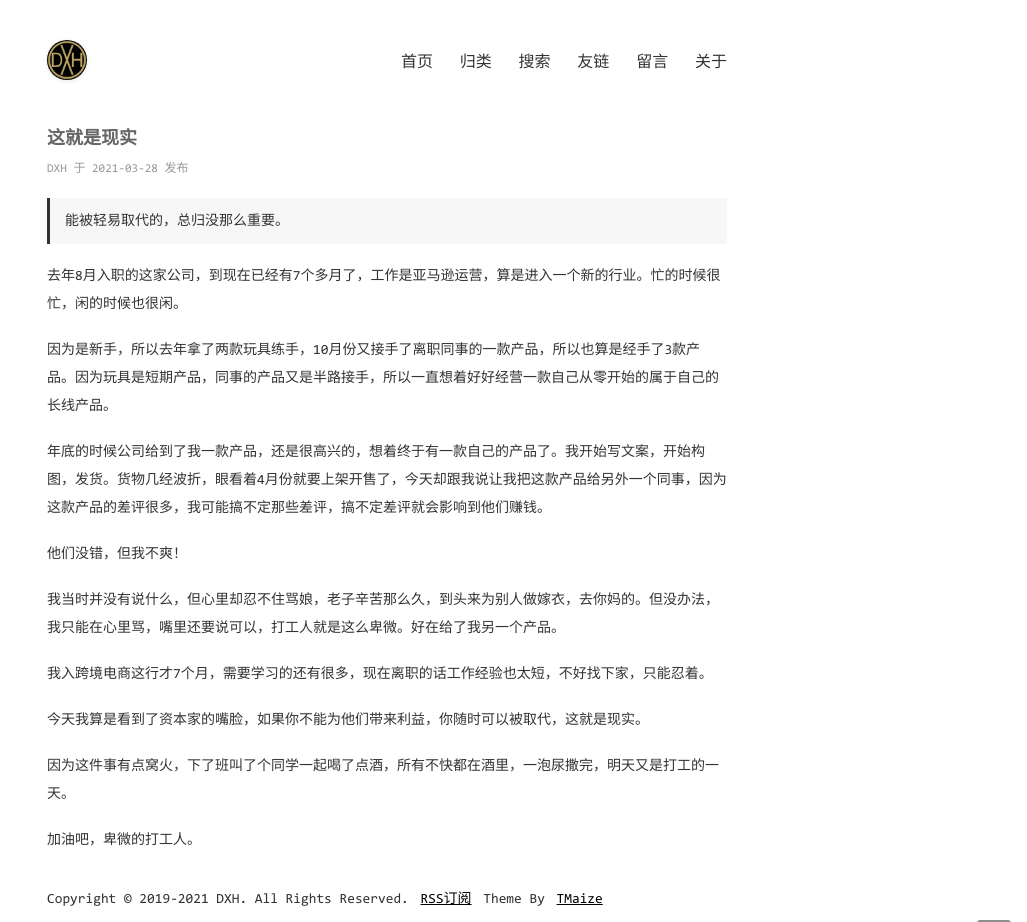
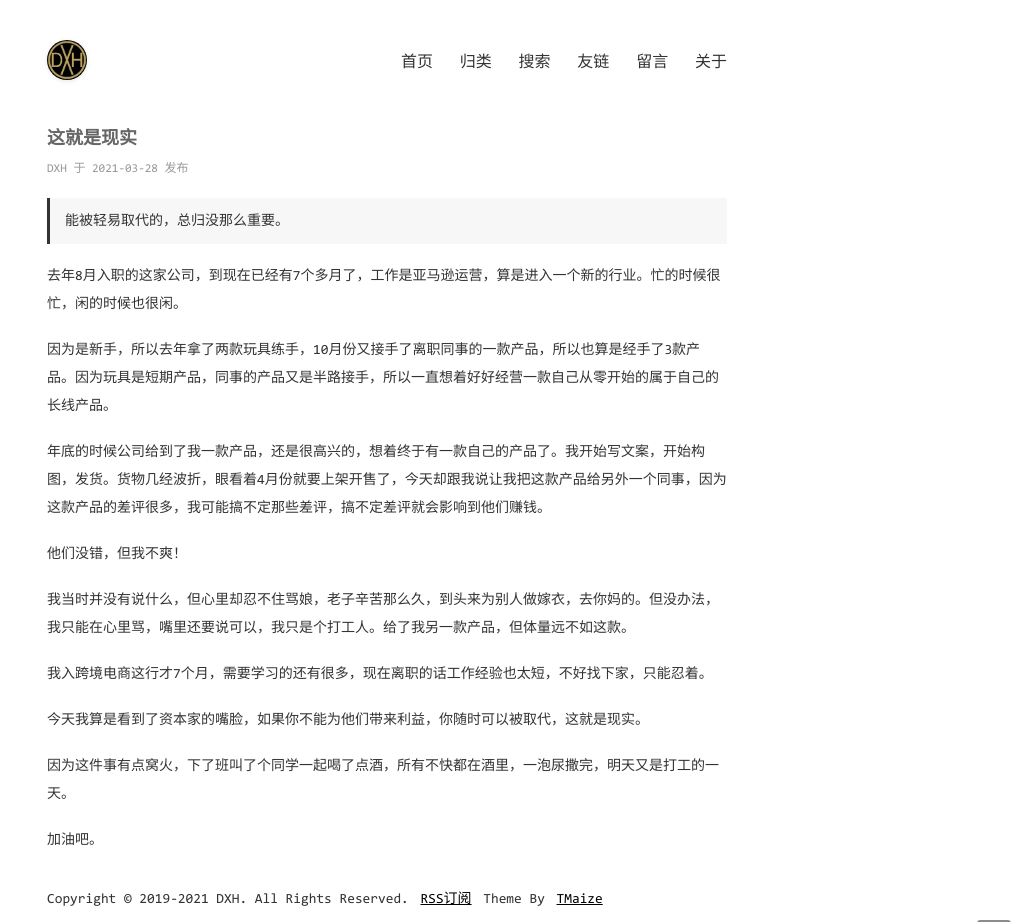
Before and after one commit to Devinteng/Devinteng.github.io, a Jekyll site: the page built from _posts/2021-3-28-这就是现实.md, in a window 1280 px wide. Shown: the whole page, without its empty margins (253-1280 px from the left). Built offline with Jekyll 4.4.1, drawn with Linux system fonts in a browser that asks for light colours.

Commit message:
Update 2021-3-28-这就是现实.md

```diff
--- a/_posts/2021-3-28-这就是现实.md
+++ b/_posts/2021-3-28-这就是现实.md
@@ -23,7 +23,7 @@ categories: [工作]
 
 
 
-我当时并没有说什么，但心里却忍不住骂娘，老子辛苦那么久，到头来为别人做嫁衣，去你妈的。但没办法，我只能在心里骂，嘴里还要说可以，打工人就是这么卑微。好在给了我另一个产品。
+我当时并没有说什么，但心里却忍不住骂娘，老子辛苦那么久，到头来为别人做嫁衣，去你妈的。但没办法，我只能在心里骂，嘴里还要说可以，我只是个打工人。给了我另一款产品，但体量远不如这款。
 
 
 
@@ -37,4 +37,4 @@ categories: [工作]
 因为这件事有点窝火，下了班叫了个同学一起喝了点酒，所有不快都在酒里，一泡尿撒完，明天又是打工的一天。
 
 
-加油吧，卑微的打工人。
+加油吧。
```
